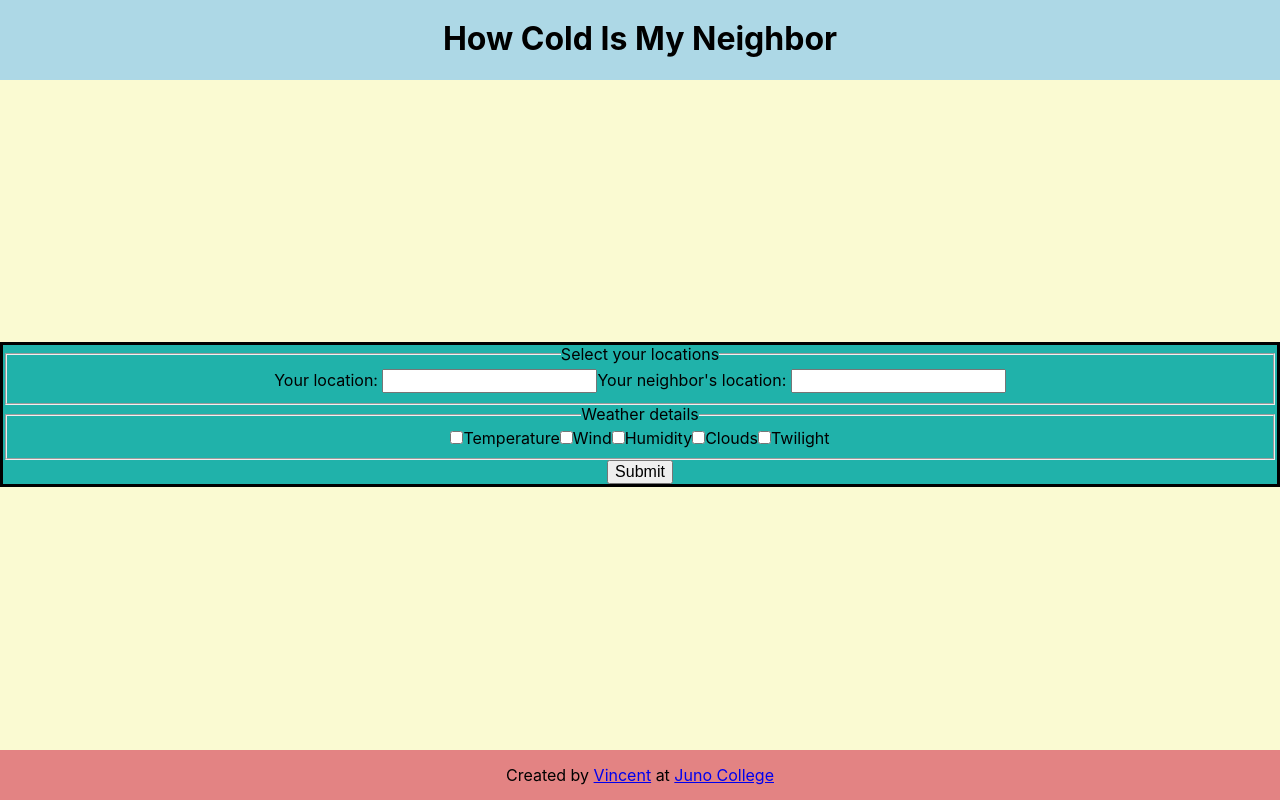
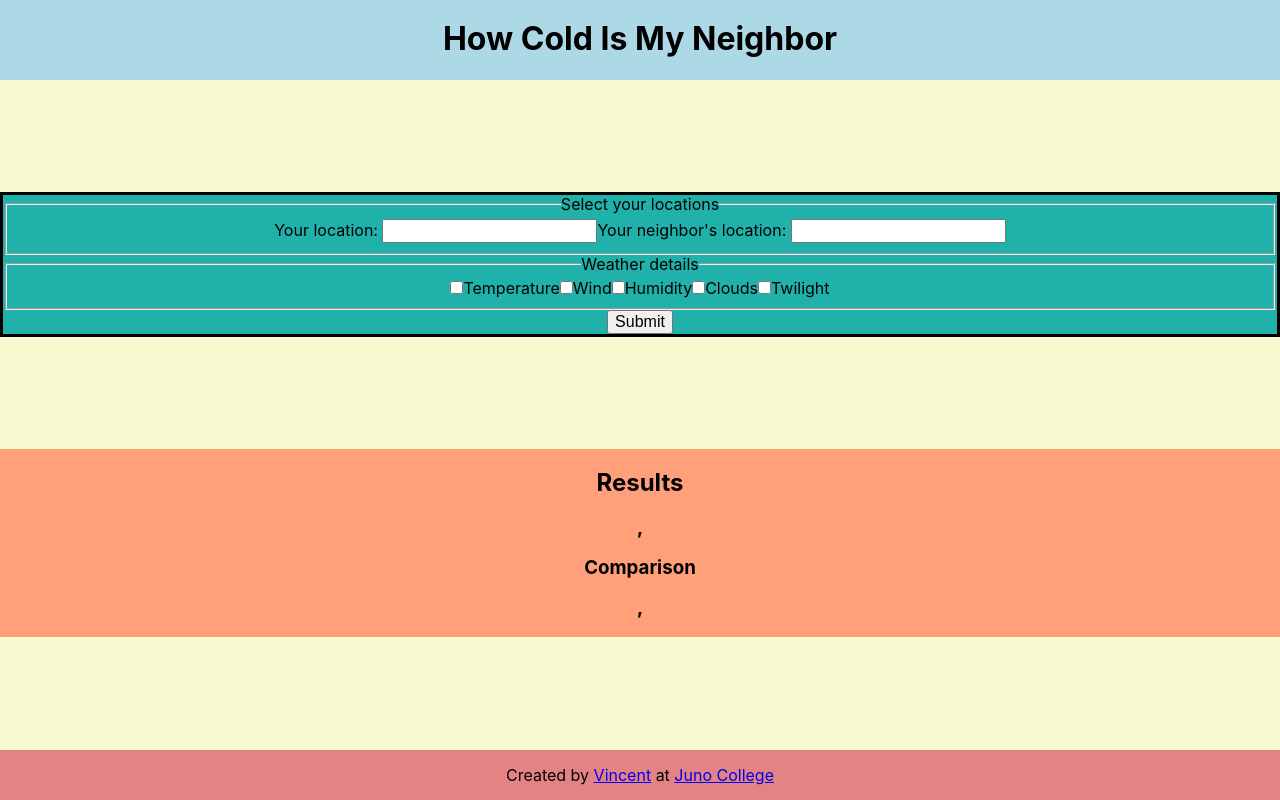
Before and after one commit to vinni-cmd/how-cold-is-my-neighbor, a React (Create React App) app: page / in a window 1280 px wide. Built offline with nearby package versions, Linux system fonts and the light colour scheme.

Commit message:
create results components & set/pass weather details

```diff
--- a/src/App.js
+++ b/src/App.js
@@ -4,15 +4,18 @@ import { populateWeatherData } from './modules/apis';
 import Header from './Components/Header/Header';
 import Footer from './Components/Footer/Footer';
 import Form from './Components/Form/Form';
+import Results from './Components/Results/Results';
 
 function App() {
   const [userWeather, setUserWeather] = useState({});
   const [neighborWeather, setNeighborWeather] = useState({});
+  const [weatherSelection, setWeatherSelection] = useState({});
 
   const handleFormSubmission = (formData) => {
     const { userCity, neighborCity, weatherDetails } = formData;
     populateWeatherData(userCity, setUserWeather);
     populateWeatherData(neighborCity, setNeighborWeather);
+    setWeatherSelection(weatherDetails);
     // nothing to show because async functon- now need to make another async op for filtering data to pref or feed preferences down to curate function but conisde rthat you might like having access to the raw curated list in case user changes mind. dont wana do another ap call
     console.log('userweather', userWeather);
     console.log('neighborweather', neighborWeather);
@@ -23,6 +26,7 @@ function App() {
     <div className="App">
       <Header />
       <Form handleFormSubmission={handleFormSubmission} />
+      <Results userWeather={userWeather} neighborWeather={neighborWeather} weatherSelection={weatherSelection} />
       <Footer />
     </div>
   );
--- /dev/null
+++ b/src/Components/Results/CityResult.js
@@ -0,0 +1,67 @@
+const CityResult = ({ cityWeather, weatherSelection }) => {
+
+  const {
+    temperature,
+    cloud,
+    wind,
+    humidity,
+    twilight
+  } = weatherSelection
+
+  const {
+    city,
+    country,
+    conditions,
+    temp,
+    feelTemp,
+    windSpeed,
+    windDirection,
+    cloudCover,
+    humidityPerc,
+    sunrise,
+    sunset
+  } = cityWeather
+
+  return (
+    // add conditional css class here mentioned in first lessons on react
+    <div>
+      <h3>{city}, {country}</h3>
+      {
+        // not actually an array so maybe push into one earlier or do some string trickery
+        <p>{conditions}</p>
+      }
+      <ul>
+        {
+          !temperature ? null : (
+            <li>User Temp is {temp} degrees C which feels like {feelTemp} C</li>
+          )
+        }
+        {
+          !wind ? null : (
+            <li>User wind is {windDirection} {windSpeed} meter/sec</li>
+          )
+        }
+        {
+          !humidity ? null : (
+            <li>Humidity {humidityPerc} %</li>
+          )
+        }
+        {
+          !cloud ? null : (
+            <li>Cloud cover is {cloudCover} %</li>
+          )
+        }
+        {
+          !twilight ? null : (
+            <>
+              <li>Sunrise is {sunrise}</li>
+              <li>Sunset is {sunset}</li>
+            </>
+          )
+        }
+      </ul>
+    </div>
+  )
+}
+
+export default CityResult
--- /dev/null
+++ b/src/Components/Results/Results.css
@@ -0,0 +1,3 @@
+.results {
+  background-color: lightsalmon;
+}
--- /dev/null
+++ b/src/Components/Results/Results.js
@@ -0,0 +1,32 @@
+import CityResult from './CityResult';
+import './Results.css'
+
+const Results = ({ userWeather, neighborWeather, weatherSelection }) => {
+
+  // function buildTruthyArray(object) {
+  //   const array = [];
+  //   for (let prop in object) {
+  //     if (object[prop]) {
+  //       array.push(prop);
+  //     }
+  //   }
+  //   return array
+  // }
+
+  // const selectedWeather = buildTruthyArray(weatherSelection);
+  // console.log(selectedWeather)
+
+
+  return (
+    <section className="results">
+      <h2>Results</h2>
+      <CityResult cityWeather={userWeather} weatherSelection={weatherSelection} />
+      <div>
+        <h3>Comparison</h3>
+      </div>
+      <CityResult cityWeather={neighborWeather} weatherSelection={weatherSelection} />
+    </section>
+  )
+}
+
+export default Results
```
